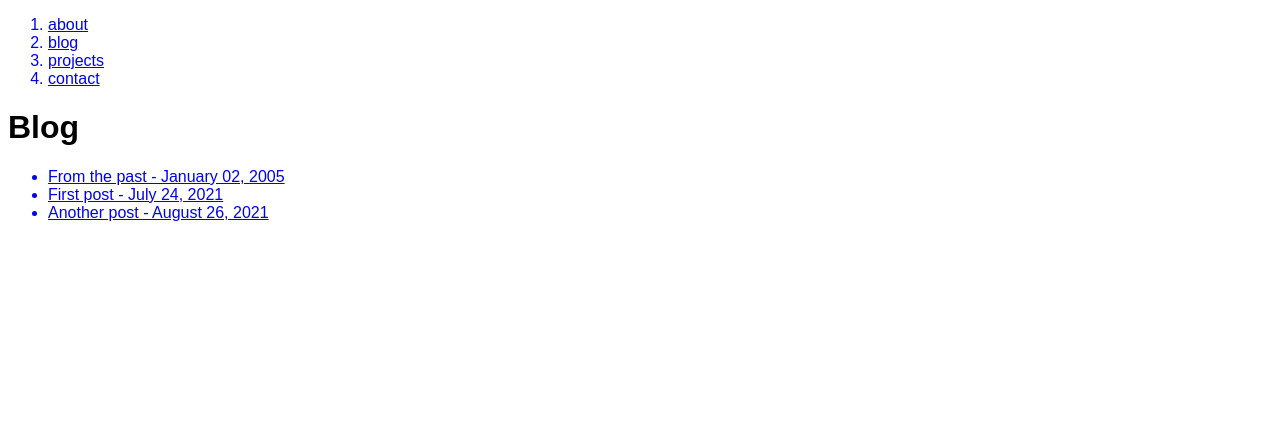
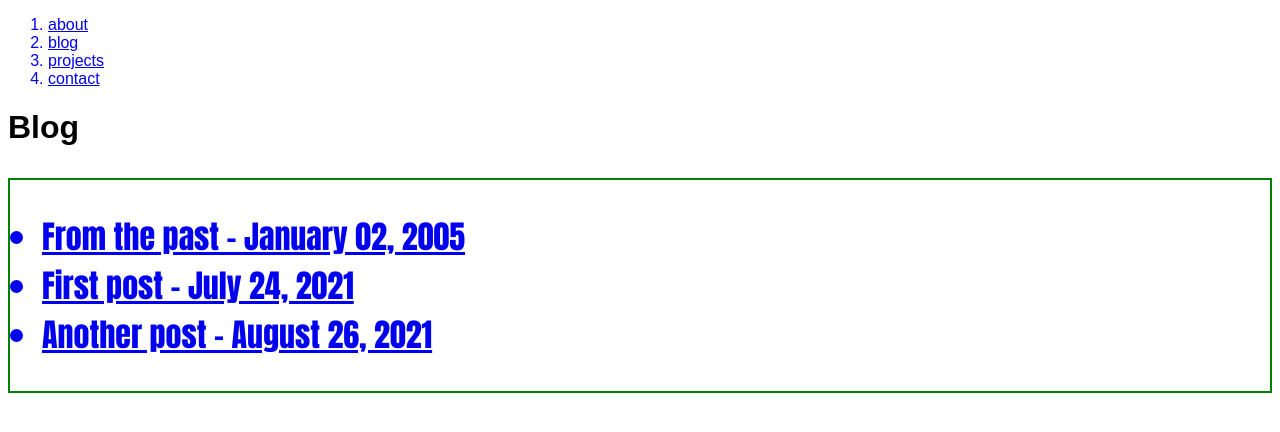
Before and after one commit to HackFrostNL/example-simple-portfolio, a Flask app: page /blog in a window 1280 px wide. Shown: the top 432 px of the page. Run offline with Flask 2, Linux system fonts and the light colour scheme.

Commit message:
made blog entry better

```diff
--- a/templates/blog_listing.html
+++ b/templates/blog_listing.html
@@ -3,7 +3,7 @@
 {% block content %}
 <h1>Blog</h1>
 
-<ul>
+<ul class="blog-posts">
 {% for post in blog_posts %}
     <a href="/blog/{{ post['name'] }}">
         <li>{{ post["name"] }} - {{ post["date"].strftime("%B %d, %Y") }}</li>
--- a/templates/layout.html
+++ b/templates/layout.html
@@ -13,6 +13,13 @@
             .food-list {
                 border: 2px solid red;
                 font-family: cursive;
+                font-size: 2rem;
+                padding: 2rem;
+            }
+
+            .blog-posts {
+                border: 2px solid green;
+                font-family: Impact, Haettenschweiler, 'Arial Narrow Bold', sans-serif;
                 font-size: 2rem;
                 padding: 2rem;
             }
```
